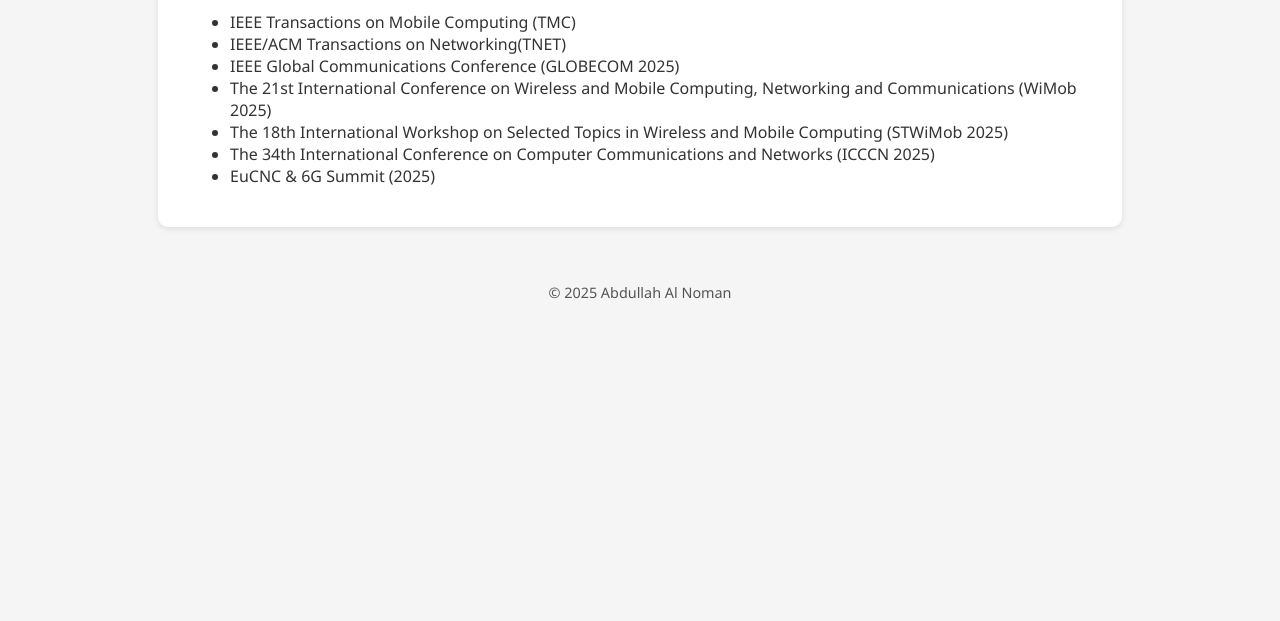
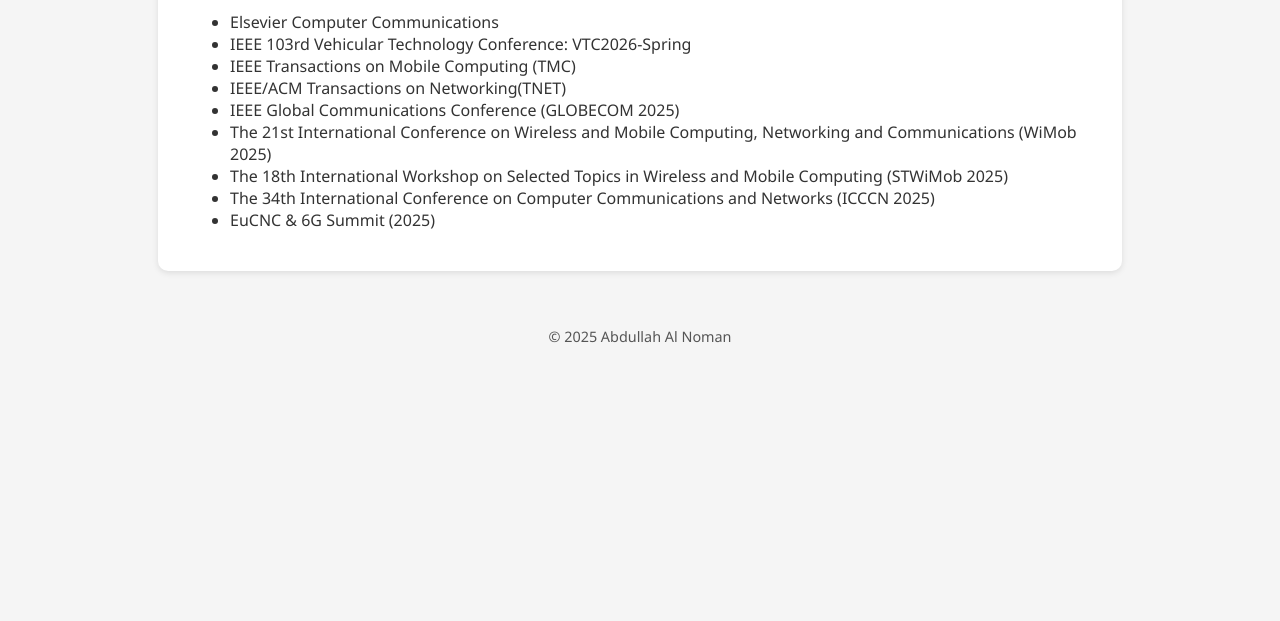
Before and after one commit to Abdullah007noman/Abdullah007noman.github.io, a plain HTML site: page reviewer.html in a window 1280 px wide. Shown: the part 179-800 px from the top of the page. Drawn offline with Linux system fonts and the light colour scheme.

Commit message:
Add reviewer roles to the HTML file

```diff
--- a/reviewer.html
+++ b/reviewer.html
@@ -22,6 +22,8 @@
   <section id="reviewer">
     <h2>Reviewer Roles</h2>
     <ul>
+      <li> Elsevier Computer Communications </li>
+      <li> IEEE 103rd Vehicular Technology Conference: VTC2026-Spring </li>
       <li>IEEE Transactions on Mobile Computing (TMC)</li>
       <li> IEEE/ACM Transactions on Networking(TNET)</li>
       <li>IEEE Global Communications Conference (GLOBECOM 2025)</li>
```
